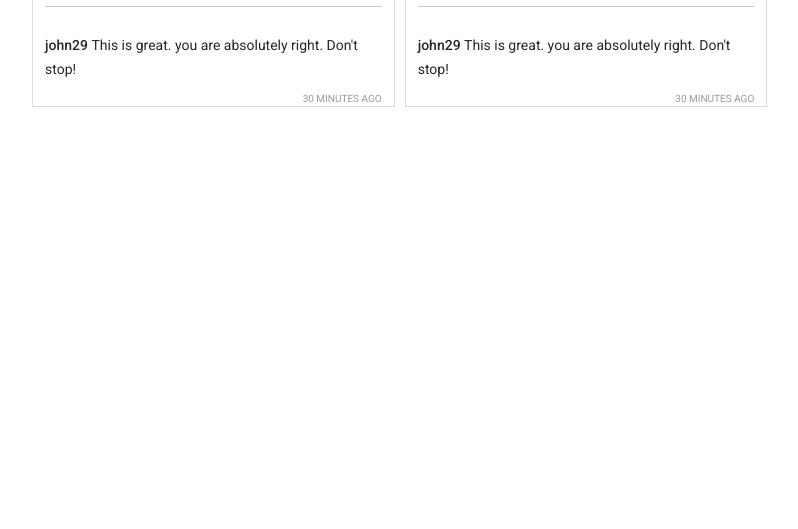
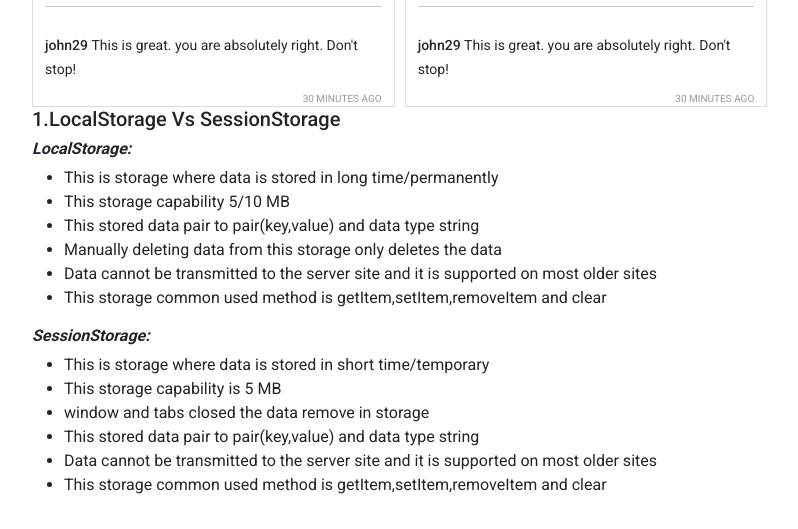
Before and after one commit to abunaserkayes0/Pinterest-City-Debug, a plain HTML site: page index.html in a window 1280 px wide. Shown: the part 1425-1954 px from the top of the page, without its empty margins (54-852 px from the left). Before the commit the page ends 1548 px from the top, so only its background shows below. Drawn offline with nearby package versions, Linux system fonts and the light colour scheme.

Commit message:
update Qustion localstorage Vs sessionstorage

```diff
--- a/index.html
+++ b/index.html
@@ -51,15 +51,27 @@
           id="navbarSupportedContent"
         >
           <ul class="navbar-nav mr-auto">
-                        <li class="nav-link active" role="button" onclick="switchTab( 'posts' )">
+            <li
+              class="nav-link active"
+              role="button"
+              onclick="switchTab( 'posts' )"
+            >
               <i class="fa-solid fa-house"></i>
             </li>
 
-                        <li class="nav-link active" role="button" onclick="switchTab( 'liked' )">
+            <li
+              class="nav-link active"
+              role="button"
+              onclick="switchTab( 'liked' )"
+            >
               <i class="fa-solid fa-heart text-danger"></i>
             </li>
 
-                        <li class="nav-link active" role="button" onclick="switchTab( 'reported' )">
+            <li
+              class="nav-link active"
+              role="button"
+              onclick="switchTab( 'reported' )"
+            >
               <i class="fa-solid fa-eye-slash"></i>
             </li>
           </ul>
@@ -67,8 +79,7 @@
       </nav>
     </header>
     <main class="main container mx-auto p-3">
-            <div id="posts">
-            </div>
+      <div id="posts"></div>
       <div id="liked">
         <h1>Liked posts</h1>
       </div>
@@ -76,8 +87,29 @@
       <div id="reported">
         <h1>Reported posts</h1>
       </div>
+      <section>
+        <h5>1.LocalStorage Vs SessionStorage</h5>
+        <h6 class="fst-italic fw-bold">LocalStorage:</h6>
+        <ul>
+            <li>This is storage where data is stored in long time/permanently</li>
+            <li>This storage capability 5/10 MB</li>
+            <li>This stored data pair to pair(key,value) and data type string</li>
+            <li>Manually deleting data from this storage only deletes the data</li>
+            <li>Data cannot be transmitted to the server site and it is supported on most older sites</li>
+            <li>This storage common used method is getItem,setItem,removeItem and clear</li>
+        </ul>
+        <h6 class="fst-italic fw-bold">SessionStorage:</h6>
+        <ul>
+            <li>This is storage where data is stored in short time/temporary</li>
+            <li>This storage capability is 5 MB</li>
+            <li>window and tabs closed the data remove in storage</li>
+            <li>This stored data pair to pair(key,value) and data type string</li>
+            <li>Data cannot be transmitted to the server site and it is supported on most older sites</li>
+            <li>This storage common used method is getItem,setItem,removeItem and clear</li>
+        </ul>
+      </section>
+      <footer></footer>
     </main>
-        <footer></footer>
 
     <!-- add javascript  file  -->
     <script src="./js/app.js"></script>
```
Lines whose indentation alone changed are shown as unchanged.
